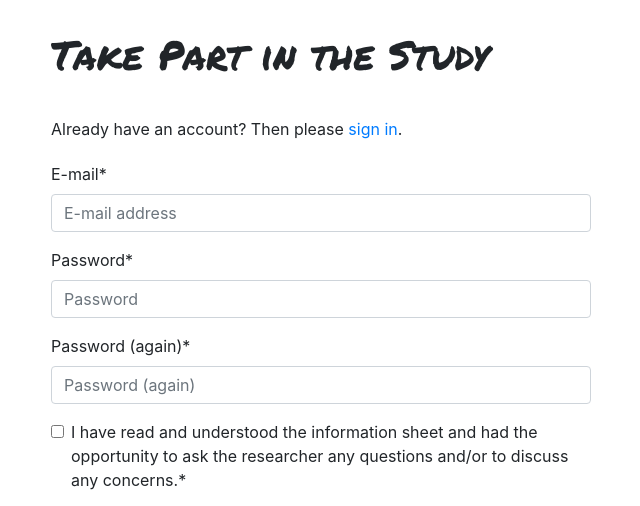
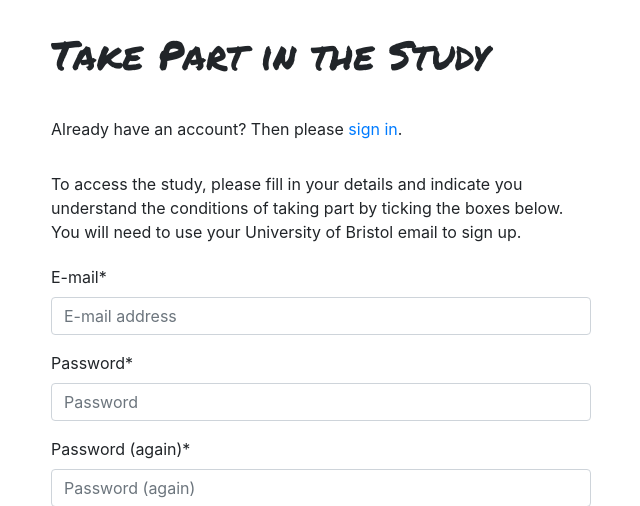
Before and after one commit to DynamicGenetics/Mood-Music, a Django app: page /accounts/signup/ in a window 1280 px wide. Shown: the part 56-562 px from the top of the page, without its empty margins (319-959 px from the left). Run offline with Django 3.2, Linux system fonts and the light colour scheme; some libraries are stand-ins or nearby versions.

Commit message:
Add explanatory text to sign up

```diff
--- a/moodmusic/templates/account/signup.html
+++ b/moodmusic/templates/account/signup.html
@@ -10,6 +10,10 @@
 
 <p>{% blocktrans %}Already have an account? Then please <a href="{{ login_url }}">sign in</a>.{% endblocktrans %}</p>
 
+<p>To access the study, please fill in your details and indicate you understand the conditions
+  of taking part by ticking the boxes below. You will need to use your University of Bristol email to sign up.
+</p>
+
 <form class="signup" id="signup_form" method="post" action="{% url 'account_signup' %}">
   {% csrf_token %}
   {{ form|crispy }}
```
